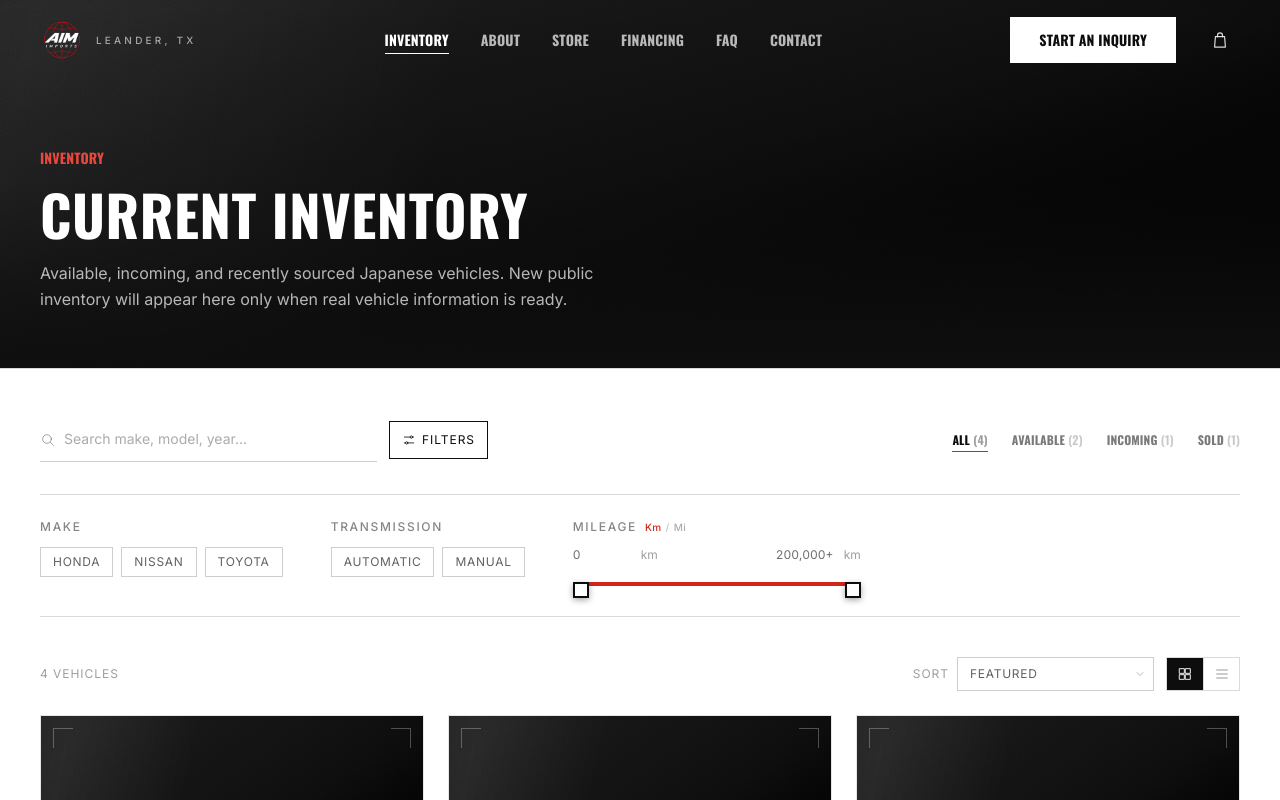
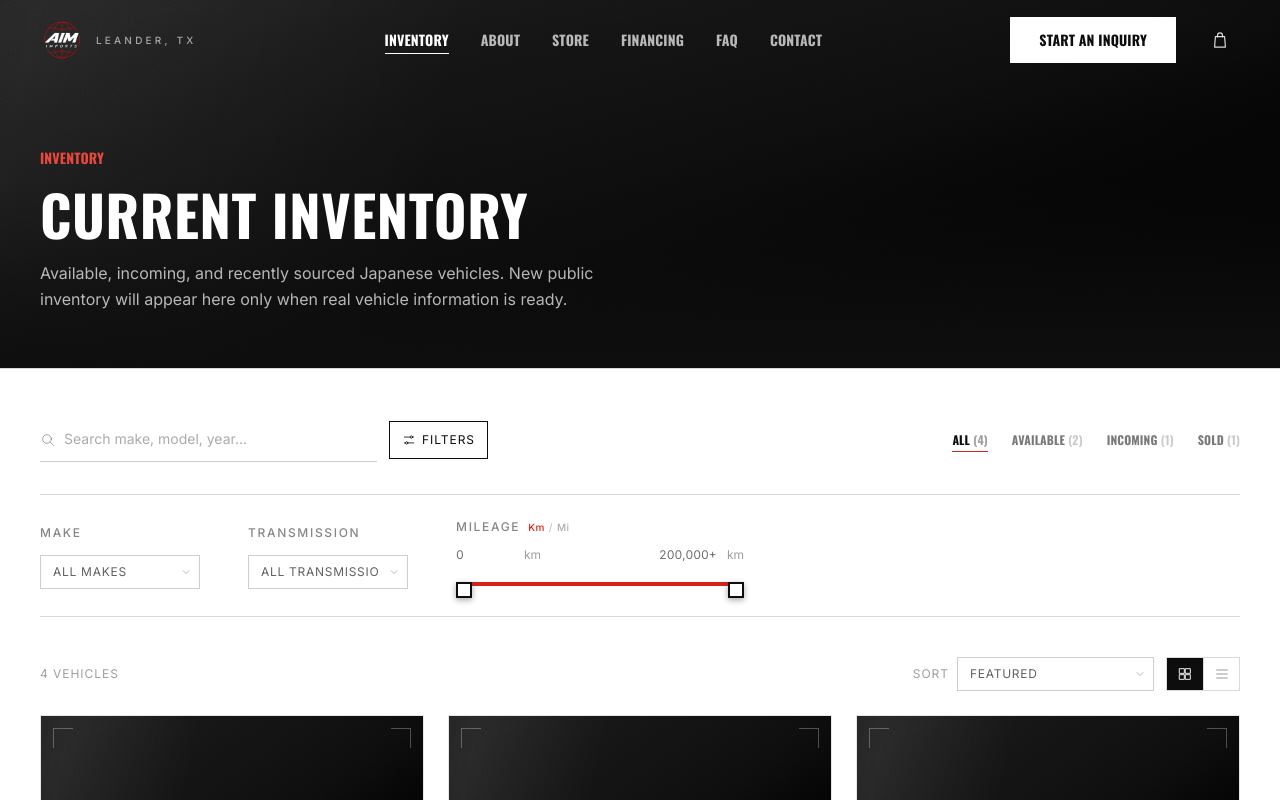
Before and after one commit to sammeraz/sammeraz, a Next.js app: page /inventory in a window 1280 px wide. Both pictures are taken after a click on the button "FILTERS". Shown: the top 800 px of the page. Built offline with nearby package versions, Linux system fonts and the light colour scheme.

Commit message:
Replace Make/Transmission filter pills with single-select dropdowns
Switching between makes meant deselecting one pill and selecting
another — two taps for what should be one choice. Dropdowns styled to
match the existing Sort control let you just pick the value you want.

```diff
--- a/src/components/inventory/InventoryBrowser.tsx
+++ b/src/components/inventory/InventoryBrowser.tsx
@@ -95,18 +95,6 @@ function transmissionType(transmission: string): "Manual" | "Automatic" | null {
   return null;
 }
 
-function toggleInSet(set: Set<string>, value: string) {
-  const next = new Set(set);
-  if (next.has(value)) next.delete(value);
-  else next.add(value);
-  return next;
-}
-
-const pillClass = (isActive: boolean) =>
-  `border px-3 py-1.5 text-xs uppercase tracking-[0.06em] transition-colors ${
-    isActive ? "border-accent bg-accent text-cream" : "border-ink/20 text-ink/65 hover:border-ink/40"
-  }`;
-
 /** Search + status tabs + the more detailed make/transmission/mileage panel
  * all live in their own component (rather than inline on the page) so the
  * filtering state doesn't force the whole page client-side — just this bar
@@ -119,8 +107,8 @@ export function InventoryBrowser({ vehicles, placeholderCount = 3 }: InventoryBr
   const [query, setQuery] = useState("");
   const [statusFilter, setStatusFilter] = useState<StatusFilter>("all");
   const [filtersOpen, setFiltersOpen] = useState(false);
-  const [selectedMakes, setSelectedMakes] = useState<Set<string>>(new Set());
-  const [selectedTransmissions, setSelectedTransmissions] = useState<Set<string>>(new Set());
+  const [selectedMake, setSelectedMake] = useState("");
+  const [selectedTransmission, setSelectedTransmission] = useState("");
   const [mileageRange, setMileageRange] = useState<[number, number]>([MILEAGE_MIN, MILEAGE_MAX]);
   const [mileageUnit, setMileageUnit] = useState<"km" | "mi">("km");
   const [viewMode, setViewMode] = useState<ViewMode>("grid");
@@ -152,11 +140,11 @@ export function InventoryBrowser({ vehicles, placeholderCount = 3 }: InventoryBr
     () =>
       searchMatches
         .filter((vehicle) => statusFilter === "all" || vehicle.status === statusFilter)
-        .filter((vehicle) => selectedMakes.size === 0 || selectedMakes.has(vehicle.make))
+        .filter((vehicle) => selectedMake === "" || vehicle.make === selectedMake)
         .filter((vehicle) => {
-          if (selectedTransmissions.size === 0) return true;
+          if (selectedTransmission === "") return true;
           const type = vehicle.specs?.transmission ? transmissionType(vehicle.specs.transmission) : null;
-          return type !== null && selectedTransmissions.has(type);
+          return type === selectedTransmission;
         })
         .filter((vehicle) => {
           if (mileageRange[0] === MILEAGE_MIN && mileageRange[1] === MILEAGE_MAX) return true;
@@ -168,17 +156,18 @@ export function InventoryBrowser({ vehicles, placeholderCount = 3 }: InventoryBr
           const statusDiff = statusOrder[a.status] - statusOrder[b.status];
           return statusDiff !== 0 ? statusDiff : secondaryComparator(sortBy)(a, b);
         }),
-    [searchMatches, statusFilter, selectedMakes, selectedTransmissions, mileageRange, sortBy],
+    [searchMatches, statusFilter, selectedMake, selectedTransmission, mileageRange, sortBy],
   );
 
   const mileageFilterActive = mileageRange[0] !== MILEAGE_MIN || mileageRange[1] !== MILEAGE_MAX;
-  const activeFilterCount = selectedMakes.size + selectedTransmissions.size + (mileageFilterActive ? 1 : 0);
+  const activeFilterCount =
+    (selectedMake ? 1 : 0) + (selectedTransmission ? 1 : 0) + (mileageFilterActive ? 1 : 0);
 
   function clearAllFilters() {
     setQuery("");
     setStatusFilter("all");
-    setSelectedMakes(new Set());
-    setSelectedTransmissions(new Set());
+    setSelectedMake("");
+    setSelectedTransmission("");
     setMileageRange([MILEAGE_MIN, MILEAGE_MAX]);
     setSortBy("default");
   }
@@ -187,8 +176,8 @@ export function InventoryBrowser({ vehicles, placeholderCount = 3 }: InventoryBr
   // query and status tab alone, since those live outside the panel and
   // resetting them here would be surprising.
   function resetAdvancedFilters() {
-    setSelectedMakes(new Set());
-    setSelectedTransmissions(new Set());
+    setSelectedMake("");
+    setSelectedTransmission("");
     setMileageRange([MILEAGE_MIN, MILEAGE_MAX]);
   }
 
@@ -300,38 +289,51 @@ export function InventoryBrowser({ vehicles, placeholderCount = 3 }: InventoryBr
                 <div className="flex flex-col gap-6 sm:flex-row sm:flex-wrap sm:gap-x-12 sm:gap-y-6">
                   {allMakes.length > 1 ? (
                     <div>
-                      <p className="text-xs font-medium uppercase tracking-[0.14em] text-ink/50">Make</p>
-                      <div className="mt-3 flex flex-wrap gap-2">
+                      <label htmlFor="make-filter" className="text-xs font-medium uppercase tracking-[0.14em] text-ink/50">
+                        Make
+                      </label>
+                      <div className="relative mt-3 sm:w-40">
+                        <select
+                          id="make-filter"
+                          value={selectedMake}
+                          onChange={(event) => setSelectedMake(event.target.value)}
+                          className="w-full appearance-none border border-ink/20 bg-transparent py-2 pl-3 pr-7 text-xs uppercase tracking-[0.06em] text-ink/65 outline-none transition-colors hover:border-ink/40 focus:border-ink"
+                        >
+                          <option value="">All Makes</option>
                           {allMakes.map((make) => (
-                          <button
-                            key={make}
-                            type="button"
-                            onClick={() => setSelectedMakes((prev) => toggleInSet(prev, make))}
-                            aria-pressed={selectedMakes.has(make)}
-                            className={pillClass(selectedMakes.has(make))}
-                          >
+                            <option key={make} value={make}>
                               {make}
-                          </button>
+                            </option>
                           ))}
+                        </select>
+                        <ChevronDownIcon className="pointer-events-none absolute right-2 top-1/2 h-3 w-3 -translate-y-1/2 text-ink/40" />
                       </div>
                     </div>
                   ) : null}
 
                   {allTransmissions.length > 1 ? (
                     <div>
-                      <p className="text-xs font-medium uppercase tracking-[0.14em] text-ink/50">Transmission</p>
-                      <div className="mt-3 flex flex-wrap gap-2">
+                      <label
+                        htmlFor="transmission-filter"
+                        className="text-xs font-medium uppercase tracking-[0.14em] text-ink/50"
+                      >
+                        Transmission
+                      </label>
+                      <div className="relative mt-3 sm:w-40">
+                        <select
+                          id="transmission-filter"
+                          value={selectedTransmission}
+                          onChange={(event) => setSelectedTransmission(event.target.value)}
+                          className="w-full appearance-none border border-ink/20 bg-transparent py-2 pl-3 pr-7 text-xs uppercase tracking-[0.06em] text-ink/65 outline-none transition-colors hover:border-ink/40 focus:border-ink"
+                        >
+                          <option value="">All Transmissions</option>
                           {allTransmissions.map((transmission) => (
-                          <button
-                            key={transmission}
-                            type="button"
-                            onClick={() => setSelectedTransmissions((prev) => toggleInSet(prev, transmission))}
-                            aria-pressed={selectedTransmissions.has(transmission)}
-                            className={pillClass(selectedTransmissions.has(transmission))}
-                          >
+                            <option key={transmission} value={transmission}>
                               {transmission}
-                          </button>
+                            </option>
                           ))}
+                        </select>
+                        <ChevronDownIcon className="pointer-events-none absolute right-2 top-1/2 h-3 w-3 -translate-y-1/2 text-ink/40" />
                       </div>
                     </div>
                   ) : null}
```
Lines whose indentation alone changed are shown as unchanged.
